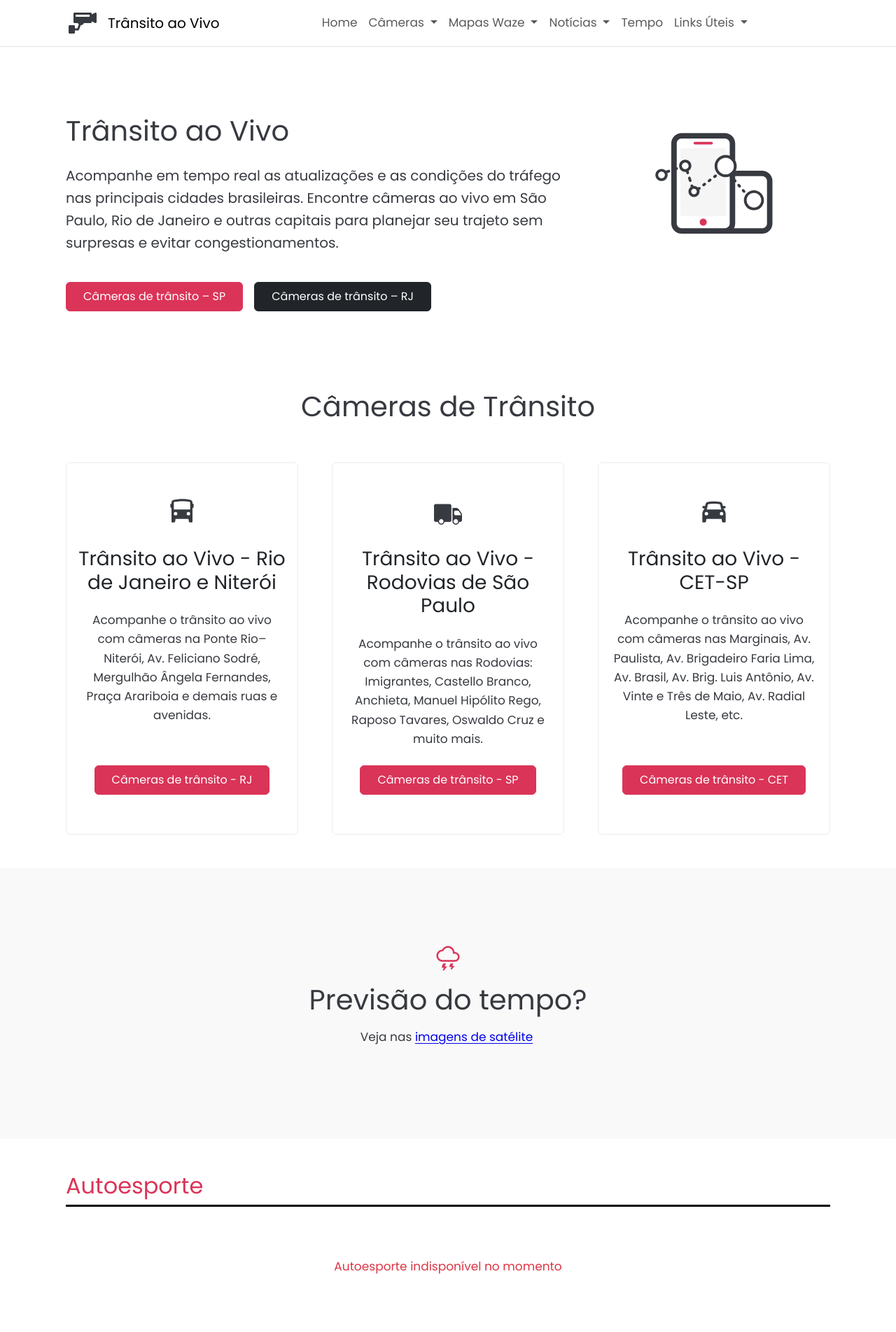
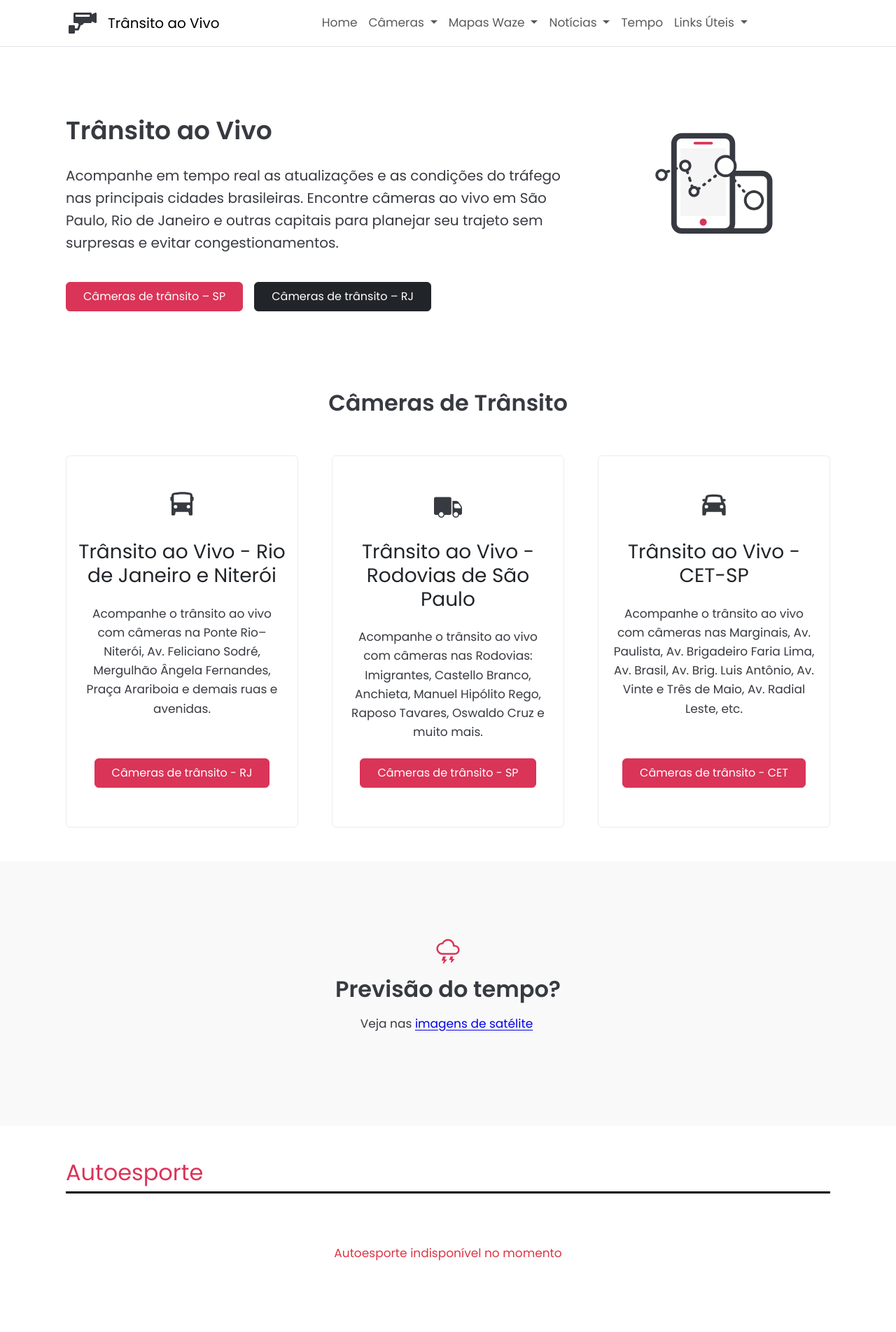
Before and after one commit to Sergio-Damm/transitoaovivo, a Jekyll site: the page built from index.html, in a window 1280 px wide. Shown: the top 1904 px of the page at 70% size. Built offline with Jekyll 4.4.1, drawn with Linux system fonts in a browser that asks for light colours; comment, search, counter and statistics services are not loaded.

Commit message:
<h2 class="fs-2 fw-semibold>

```diff
--- a/_layouts/default.html
+++ b/_layouts/default.html
@@ -229,7 +229,7 @@ description: Acompanhe ao vivo o trânsito em São Paulo, Rio de Janeiro e outra
     <div class="container pt-5">
         <div class="row align-items-center">
 			<div class="col-12 col-md-10 mx-auto">
-                <h2 class="display-6 text-center">Mais acessadas</h2>
+                <h2 class="fs-2 fw-semibold text-center">Mais acessadas</h2>
             </div>
         </div>
     </div>
--- a/css/style.css
+++ b/css/style.css
@@ -22,7 +22,7 @@ h1, h2, h3, p {
 }
 
 .content-h1-title {
-    font-size: 2rem;
+    font-size: 1.75rem;
     font-weight: 600;
     line-height: 2.25rem;
     margin-bottom: 0;
@@ -30,11 +30,11 @@ h1, h2, h3, p {
 
 @media (min-width: 576px) {
     .content-h1-title {
-        font-size: 2.5rem;
+        font-size: 2.25rem;
         line-height: 3rem;
-        text-align: center;
+     /*   text-align: center;
         padding-left: 5rem;
-        padding-right: 5rem;
+        padding-right: 5rem; */
     }
 }
 
--- a/index.html
+++ b/index.html
@@ -9,7 +9,7 @@ permalink: /
     <div class="container">
         <div class="row">
             <div class="col-lg-8 mx-auto text-center text-xl-start">
-                <h1 class="display-6 mb-4">Trânsito ao Vivo</h1>
+                <h1 class="content-h1-title mb-4">Trânsito ao Vivo</h1>
 					<p class="lead hero-lead mb-4">Acompanhe em tempo real as atualizações e as condições do tráfego nas principais cidades brasileiras. Encontre câmeras ao vivo em São Paulo, Rio de Janeiro e outras capitais para planejar seu trajeto sem surpresas e evitar congestionamentos.</p>
 						<div class="d-flex flex-wrap gap-3 justify-content-center justify-content-xl-start py-3">
 							<a href="/transito-cetsp-1/" class="btn btn-secondary px-4 py-2" aria-label="Acessar câmeras de trânsito ao vivo com as câmeras da CET São Paulo">Câmeras de trânsito – SP</a>
@@ -60,7 +60,7 @@ permalink: /
     <div class="container">
   		<div class="row">
         	<div class="col-12 col-md-10 mx-auto">
-  				<h2 class="display-6 text-center">Câmeras de Trânsito</h2>
+  				<h2 class="fs-2 fw-semibold text-center">Câmeras de Trânsito</h2>
 			</div>
   		</div>
 	</div>
@@ -138,7 +138,7 @@ Av. Feliciano Sodré, Mergulhão Ângela Fernandes, Praça Arariboia e demais ru
 				<svg aria-hidden="true" focusable="false" height="40px" width="40px" viewBox="0 -960 960 960" xmlns="http://www.w3.org/2000/svg">
 					<path fill="#da3458" d="m300-40 36-100h-76l50-140h100l-43 100h83L340-40h-40Zm270-40 28-80h-78l43-120h100l-35 80h82L610-80h-40ZM290-340q-86.86 0-148.43-61.52Q80-463.04 80-549.83 80-629 136.5-691 193-753 277-759q32-56 84.5-88.5T480.42-880q90.58 0 152.08 57.5Q694-765 708-680q79 4 125.5 53.5T880-510.38Q880-440 830.42-390 780.83-340 710-340H290Zm0-60h420q46.2 0 78.1-32.5 31.9-32.5 31.9-78T788.1-588q-31.9-32-78.1-32h-60v-30q0-71-49.5-120.5T480.21-820q-51.48 0-93.84 27.5Q344-765 324-718l-8 18h-28q-62 2-105 45.39-43 43.4-43 104.47Q140-488 183.93-444T290-400Zm190-210Z"/>
 				</svg>
-				<h2 class="display-6 my-3">Previsão do tempo?</h2>
+				<h2 class="fs-2 fw-semibold my-3">Previsão do tempo?</h2>
 					<p class="me-1 mb-4">Veja nas <a aria-label="Acessar imagens de satélite" class="link-externo" href="{{ site.baseurl }}/previsao-do-tempo/">imagens de satélite</a></p>
 			</div>
 		</div>
@@ -191,7 +191,7 @@ Av. Feliciano Sodré, Mergulhão Ângela Fernandes, Praça Arariboia e demais ru
     <div class="container">
   		<div class="row">
         	<div class="col-12 col-md-10 mx-auto">
-  				<h2 class="display-6 text-center">Waze ao vivo</h2>
+  				<h2 class="fs-2 fw-semibold text-center">Waze ao vivo</h2>
 			</div>
   		</div>
 	</div>
@@ -267,7 +267,7 @@ Av. Feliciano Sodré, Mergulhão Ângela Fernandes, Praça Arariboia e demais ru
 				<svg aria-hidden="true" focusable="false" height="40px" width="40px" viewBox="0 -960 960 960" xmlns="http://www.w3.org/2000/svg">
 					<path fill="#da3458" d="M270-80q-45 0-77.5-29.64Q160-139.27 160-183v-564q0-36.57 22.12-65.43Q204.24-841.3 240-849l380-79v620l-360 77q-17.14 3.69-28.57 17.54Q220-199.62 220-183q0 19 15 31t35 12h470v-660h60v720H270Zm70-228 220-47v-499l-220 45v501Zm-60 12.81V-796l-20 4q-17 4-28.5 15.83Q220-764.35 220-747v471q9.06-5.2 19.03-9.1Q249-289 260-291l20-4.19ZM220-787v511-511Z"/>
 				</svg>
-  				<h2 class="display-6 my-3">Código de Trânsito Brasileiro</h2>
+  				<h2 class="fs-2 fw-semibold my-3">Código de Trânsito Brasileiro</h2>
 				<p class="me-1 mb-4">Veja as Novas Regras do CTB no site do
 					<a class="link-externo" href="https://www.gov.br/transportes/pt-br/pt-br/assuntos/transito/conteudo-Senatran/novas-regras-do-ctb" target="_blank" rel="noopener" aria-label="Abrir site do Ministério dos Transportes em nova aba">Ministério dos Transportes</a>
 						<svg aria-hidden="true" focusable="false"height="20px" width="20px" viewBox="0 -960 960 960" xmlns="http://www.w3.org/2000/svg">
```
